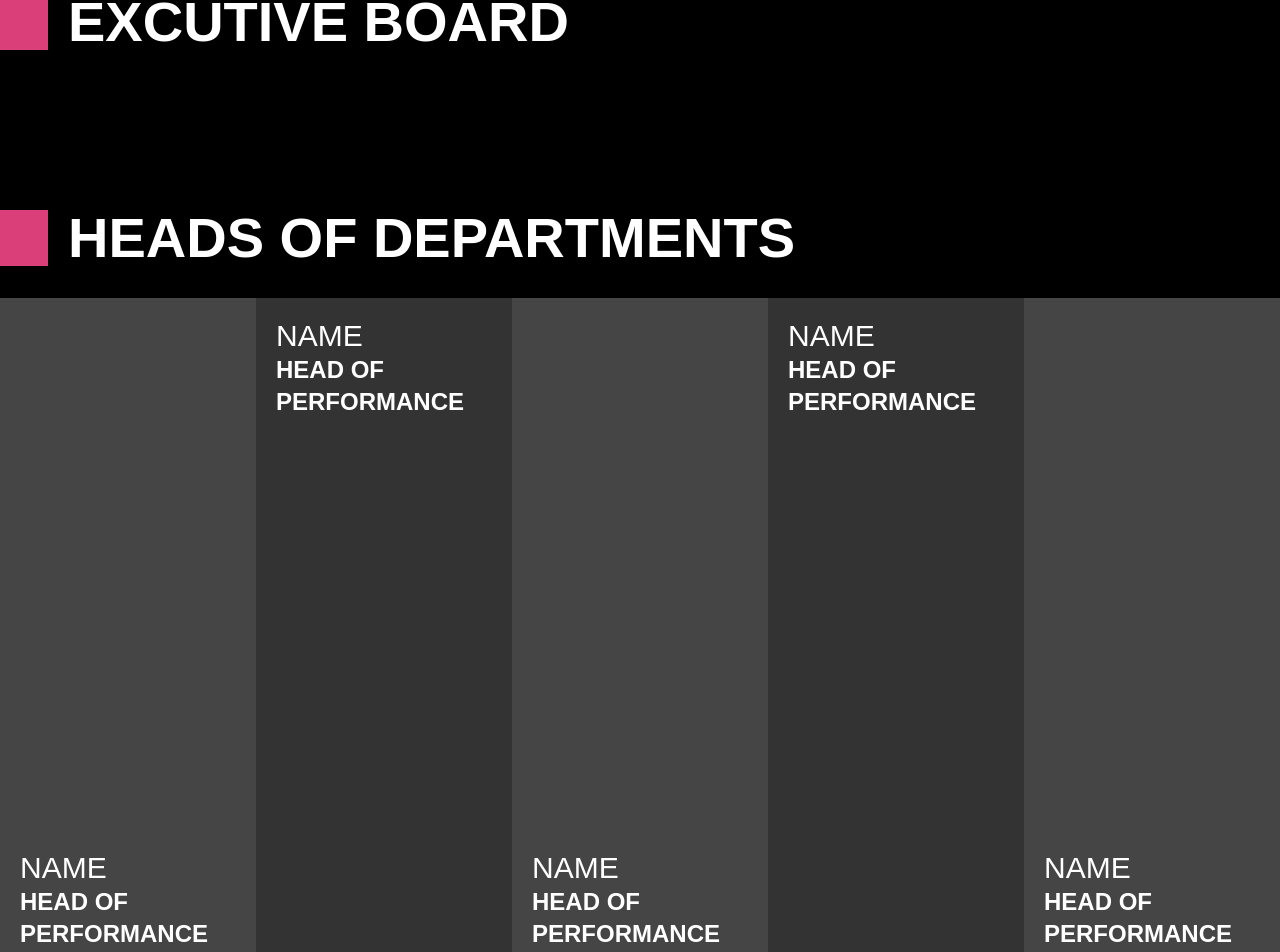
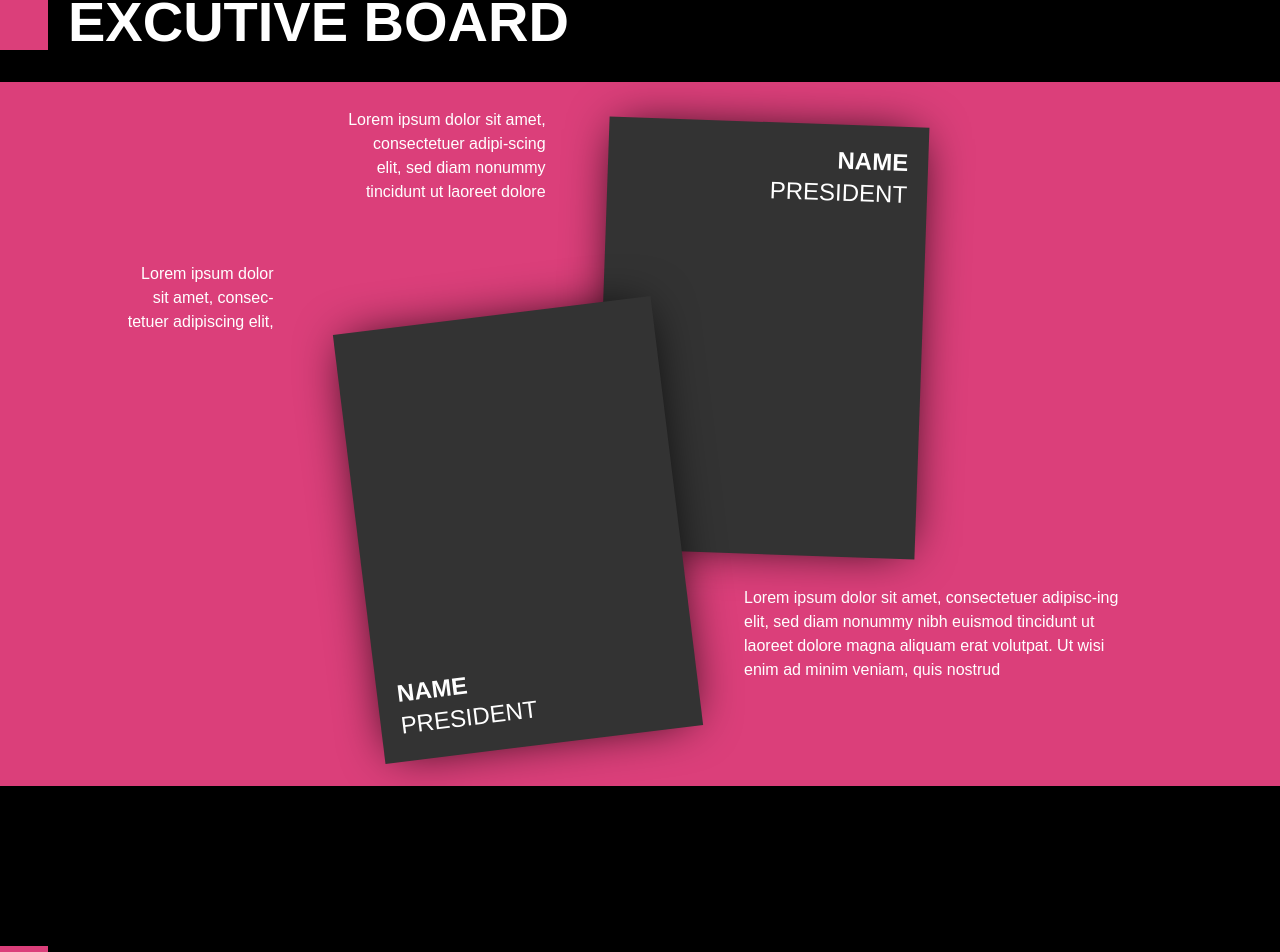
Before and after one commit to tadabngn0132/ClubHub-v0, a React (Vite) app: page /members in a window 1280 px wide. Shown: the part 1880-2832 px from the top of the page. Built offline with nearby package versions, Linux system fonts and the light colour scheme; a web font is replaced by a local one.

Commit message:
Modify About and Members page

```diff
--- a/src/pages/public/About.jsx
+++ b/src/pages/public/About.jsx
@@ -38,10 +38,10 @@ const About = () => {
             <span className="w-[74%] 2xl:w-[64%]">suscipit lobortis nisl ut aliquip ex ea commodo con-sequat. Duis autem vel eum iriure dolor in hendrerit in vulputate velit esse molestie consequat, vel illum dolore eu feugiat nulla facilisis at vero eros</span>
           </div>
           <div className="">
-            <img className="absolute top-0 right-89 w-[35rem] 2xl:right-112 2xl:w-[35rem]" src="src/assets/items/about-items-04.webp" alt="Main Activities" />
-            <span className="absolute top-10 left-139 w-1/9 2xl:left-155 2xl:w-1/10 text-right">Lorem ipsum dolor sit amet, consec-tetuer adipiscing elit,</span>
-            <span className="absolute top-22 right-39 w-1/7 2xl:right-62 2xl:w-1/8">Lorem ipsum dolor sit amet, consectetuer adipi-scing elit, sed diam nonummy tincidunt ut laoreet dolore</span>
-            <span className="absolute top-65 right-34 w-[28%] 2xl:right-56 2xl:w-[24%] text-right">Lorem ipsum dolor sit amet, consectetuer adipisc-ing elit, sed diam nonummy nibh euismod tincidunt ut laoreet dolore magna aliquam erat volutpat. Ut wisi enim ad minim veniam, quis nostrud</span>
+            <img className="absolute top-0 right-77 w-[35rem] 2xl:right-112 2xl:w-[35rem]" src="src/assets/items/about-items-04.webp" alt="Main Activities" />
+            <span className="absolute top-10 left-126 w-1/8 2xl:left-155 2xl:w-1/10 text-right">Lorem ipsum dolor sit amet, consec-tetuer adipiscing elit,</span>
+            <span className="absolute top-22 right-30 w-1/7 2xl:right-62 2xl:w-1/8">Lorem ipsum dolor sit amet, consectetuer adipi-scing elit, sed diam nonummy tincidunt ut laoreet dolore</span>
+            <span className="absolute top-65 right-20 w-[29%] 2xl:right-56 2xl:w-[24%] text-right">Lorem ipsum dolor sit amet, consectetuer adipisc-ing elit, sed diam nonummy nibh euismod tincidunt ut laoreet dolore magna aliquam erat volutpat. Ut wisi enim ad minim veniam, quis nostrud</span>
           </div>
           <div className="bg-[#212121] col-span-4 col-start-1 row-span-3 row-end-10 w-full h-full"></div>
           <div className="flex flex-col bg-[#212121] p-5 col-span-5 row-span-4 row-end-10 w-full h-full text-right items-end justify-end leading-5">
--- a/src/pages/public/Members.jsx
+++ b/src/pages/public/Members.jsx
@@ -31,18 +31,18 @@ const Members = () => {
         </div>
 
         {/* Card using flex box */}
-        <div className="flex w-full h-[36rem] 2xl:h-[36rem] bg-[url(src/assets/backgrounds/pub_members_background/founders_bg.png)] bg-cover items-center justify-center">
-          <div className="relative flex items-center justify-center flex-wrap gap-10">
+        <div className="flex w-full h-fit lg:h-[36rem] bg-[var(--pink-color)] items-center justify-center">
+          <div className="lg:relative flex items-center justify-center flex-wrap gap-10">
             {/* Card 1 */}
-            <div className="lg:absolute flex flex-col p-2.5 pl-5 pr-5 justify-end items-start bg-[#454545] w-[19.5rem] h-[19.5rem] z-10 -rotate-10 shadow-[0_0_50px_-12px_rgba(0,0,0,0.25)] shadow-black lg:-left-[16vw] lg:top-[3.5rem]">
+            <div className="lg:absolute flex flex-col p-2.5 pl-5 pr-5 justify-end items-start bg-[#454545] w-[19.5rem] h-[19.5rem] z-10 -rotate-10 shadow-[0_0_50px_-12px_rgba(0,0,0,0.25)] shadow-black lg:top-[3.5rem] xl:-left-[19vw] 2xl:-left-[16vw]">
               <span className="monument-extra-bold uppercase text-3xl">Name</span>
             </div>
-            {/* Card 2 */}
+            {/* Card 2 (Center) */}
             <div className="relative flex flex-col p-2.5 pl-5 pr-5 justify-start items-start bg-[#454545] w-[19.5rem] h-[19.5rem] z-1 rotate-[3.25deg] shadow-[0_0_50px_-12px_rgba(0,0,0,0.25)] shadow-black lg:-top-[4.5rem]">
               <span className="monument-extra-bold uppercase text-3xl">Name</span>
             </div>
             {/* Card 3 */}
-            <div className="lg:absolute flex flex-col p-2.5 pl-5 pr-5 justify-end items-end bg-[#454545] w-[19.5rem] h-[19.5rem] z-10 -rotate-[3.25deg] shadow-[0_0_50px_-12px_rgba(0,0,0,0.25)] shadow-black lg:-right-[19.5vw] lg:top-[1.5rem]">
+            <div className="lg:absolute flex flex-col p-2.5 pl-5 pr-5 justify-end items-end bg-[#454545] w-[19.5rem] h-[19.5rem] z-10 -rotate-[3.25deg] shadow-[0_0_50px_-12px_rgba(0,0,0,0.25)] shadow-black lg:top-[1.5rem] xl:-right-[23vw] 2xl:-right-[19.25vw]">
               <span className="monument-extra-bold uppercase text-3xl">Name</span>
             </div>
           </div>
@@ -54,10 +54,26 @@ const Members = () => {
         </div>
       </div>
 
-      <div>
+      <div className="flex flex-col gap-8">
         <div className="flex gap-5">
           <div className="w-[var(--pub-container-padding-x)] bg-[var(--pink-color)]"></div>
           <span className="monument-extra-bold uppercase text-[3.5rem] leading-none">Excutive Board</span>
+        </div>
+
+        <div className="relative flex items-center justify-center bg-[var(--pink-color)] bg-cover h-[44rem] 2xl:h-[54rem]">
+          <span className="absolute top-6.5 left-[27vw] 2xl:left-[30vw] w-50 text-right">Lorem ipsum dolor sit amet, consectetuer adipi-scing elit, sed diam nonummy tincidunt ut laoreet dolore</span>
+          <span className="absolute top-45 left-[9.5vw] w-38 text-right">Lorem ipsum dolor sit amet, consec-tetuer adipiscing elit,</span>
+          <span className="absolute top-[31.5rem] right-[12.5vw] w-94">Lorem ipsum dolor sit amet, consectetuer adipisc-ing elit, sed diam nonummy nibh euismod tincidunt ut laoreet dolore magna aliquam erat volutpat. Ut wisi enim ad minim veniam, quis nostrud</span>
+          <div className="relative flex w-full h-full items-center justify-center">
+            <div className="absolute flex flex-col p-5 w-[20rem] h-[27rem] bg-[#333333] justify-end shadow-[0_0_50px_-12px_rgba(0,0,0,0.25)] shadow-black z-10 -rotate-7 bottom-10 left-[28vw]">
+              <span className="monument-extra-bold text-2xl 2xl:text-3xl uppercase">Name</span>
+              <span className="monument-regular text-2xl 2xl:text-3xl uppercase">President</span>
+            </div>
+            <div className="absolute flex flex-col p-5 w-[20rem] h-[27rem] bg-[#333333] justify-start shadow-[0_0_50px_-12px_rgba(0,0,0,0.25)] shadow-black z-1 text-end rotate-2 top-10 right-[28vw]">
+              <span className="monument-extra-bold text-2xl 2xl:text-3xl uppercase">Name</span>
+              <span className="monument-regular text-2xl 2xl:text-3xl uppercase">President</span>
+            </div>
+          </div>
         </div>
       </div>
 
@@ -69,24 +85,24 @@ const Members = () => {
 
         <div className="flex w-full h-[42rem]">
           <div className="flex flex-col p-5 justify-end w-1/5 h-full bg-[#454545]">
-            <span className="monument-regular uppercase text-3xl">Name</span>
-            <span className="monument-extra-bold uppercase text-2xl">Head of Performance</span>
+            <span className="monument-regular uppercase xl:text-2xl 2xl:text-3xl">Name</span>
+            <span className="monument-extra-bold uppercase xl:text-xl 2xl:text-2xl">Head of Performance</span>
           </div>
           <div className="flex flex-col p-5 justify-start w-1/5 h-full bg-[#333333]">
-            <span className="monument-regular uppercase text-3xl">Name</span>
-            <span className="monument-extra-bold uppercase text-2xl">Head of Performance</span>
+            <span className="monument-regular uppercase xl:text-2xl 2xl:text-3xl">Name</span>
+            <span className="monument-extra-bold uppercase xl:text-xl 2xl:text-2xl">Head of Performance</span>
           </div>
           <div className="flex flex-col p-5 justify-end w-1/5 h-full bg-[#454545]">
-            <span className="monument-regular uppercase text-3xl">Name</span>
-            <span className="monument-extra-bold uppercase text-2xl">Head of Performance</span>
+            <span className="monument-regular uppercase xl:text-2xl 2xl:text-3xl">Name</span>
+            <span className="monument-extra-bold uppercase xl:text-xl 2xl:text-2xl">Head of Performance</span>
           </div>
           <div className="flex flex-col p-5 justify-start w-1/5 h-full bg-[#333333]">
-            <span className="monument-regular uppercase text-3xl">Name</span>
-            <span className="monument-extra-bold uppercase text-2xl">Head of Performance</span>
+            <span className="monument-regular uppercase xl:text-2xl 2xl:text-3xl">Name</span>
+            <span className="monument-extra-bold uppercase xl:text-xl 2xl:text-2xl">Head of Performance</span>
           </div>
           <div className="flex flex-col p-5 justify-end w-1/5 h-full bg-[#454545]">
-            <span className="monument-regular uppercase text-3xl">Name</span>
-            <span className="monument-extra-bold uppercase text-2xl">Head of Performance</span>
+            <span className="monument-regular uppercase xl:text-2xl 2xl:text-3xl">Name</span>
+            <span className="monument-extra-bold uppercase xl:text-xl 2xl:text-2xl">Head of Performance</span>
           </div>
         </div>
       </div>
```
Also changed, not shown: src/assets/backgrounds/pub_members_background/excutive_bg.png (added).
